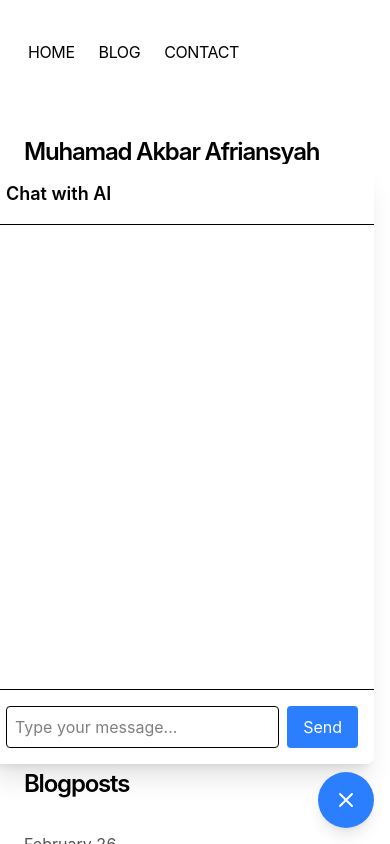
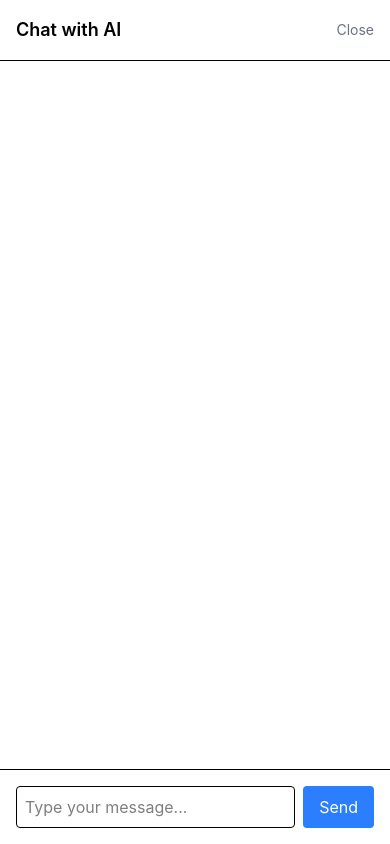
Before and after one commit to abamakbar07/personal-web, a Next.js app: page / in a window 390 px wide. Both pictures are taken after a click on the button 346 px from the left and 800 px from the top of the page. Shown: the top 844 px of the page. Built offline with nearby package versions, Linux system fonts and the light colour scheme.

Commit message:
Add mobile responsiveness and fullscreen mode to Chat component

```diff
--- a/app/components/Chat.tsx
+++ b/app/components/Chat.tsx
@@ -11,10 +11,22 @@ interface ChatMessage {
 
 export default function Chat() {
   const [isOpen, setIsOpen] = useState(false);
+  const [isFullscreen, setIsFullscreen] = useState(false);
   const [message, setMessage] = useState('');
   const [chatHistory, setChatHistory] = useState<ChatMessage[]>([]);
   const [isLoading, setIsLoading] = useState(false);
   const [isInitialized, setIsInitialized] = useState(false);
+
+  // Check if device is mobile
+  useEffect(() => {
+    const checkMobile = () => {
+      setIsFullscreen(window.innerWidth < 768);
+    };
+
+    checkMobile();
+    window.addEventListener('resize', checkMobile);
+    return () => window.removeEventListener('resize', checkMobile);
+  }, []);
 
   // Load chat history on component mount
   useEffect(() => {
@@ -37,18 +49,21 @@ export default function Chat() {
 
   const handleSubmit = async (e: React.FormEvent) => {
     e.preventDefault();
-    if (!message.trim()) return;
+    const trimmedMessage = message.trim();
+    if (!trimmedMessage) return;
+
+    // Clear input immediately
+    setMessage('');
 
     setIsLoading(true);
     const userMessage: ChatMessage = {
       role: 'user',
-      content: message,
+      content: trimmedMessage,
       timestamp: Date.now()
     };
     setChatHistory(prev => [...prev, userMessage]);
 
     try {
-      // Prepare conversation history (excluding timestamps for API)
       const messageHistory = chatHistory.map(msg => ({
         role: msg.role,
         content: msg.content
@@ -60,7 +75,7 @@ export default function Chat() {
           'Content-Type': 'application/json',
         },
         body: JSON.stringify({
-          message,
+          message: trimmedMessage,
           history: messageHistory
         }),
       });
@@ -78,7 +93,6 @@ export default function Chat() {
       setChatHistory(prev => [...prev, botMessage]);
     } catch (error) {
       console.error('Error:', error);
-      // Add error message to chat
       const errorMessage: ChatMessage = {
         role: 'system',
         content: 'Sorry, I encountered an error. Please try again.',
@@ -87,7 +101,6 @@ export default function Chat() {
       setChatHistory(prev => [...prev, errorMessage]);
     } finally {
       setIsLoading(false);
-      setMessage('');
     }
   };
 
@@ -98,10 +111,11 @@ export default function Chat() {
 
   return (
     <>
-      {/* Chat Toggle Button */}
       <button
         onClick={() => setIsOpen(!isOpen)}
-        className="fixed bottom-4 right-4 bg-blue-500 text-white p-4 rounded-full shadow-lg hover:bg-blue-600 transition-all z-50"
+        className={`fixed bottom-4 right-4 bg-blue-500 text-white p-4 rounded-full shadow-lg hover:bg-blue-600 transition-all z-50 ${
+          isOpen && isFullscreen ? 'hidden' : ''
+        }`}
       >
         <svg
           className="w-6 h-6"
@@ -127,16 +141,19 @@ export default function Chat() {
         </svg>
       </button>
 
-      {/* Chat Window */}
       <div
-        className={`fixed bottom-20 right-4 w-full max-w-sm bg-white dark:bg-black shadow-xl rounded-lg transition-all duration-300 transform ${
+        className={`fixed ${
+          isFullscreen && isOpen
+            ? 'inset-0 rounded-none'
+            : 'bottom-20 right-4 w-full max-w-sm md:max-w-md rounded-lg'
+        } bg-white dark:bg-black shadow-xl transition-all duration-300 transform ${
           isOpen ? 'scale-100 opacity-100' : 'scale-95 opacity-0 pointer-events-none'
-        } z-40 md:max-w-md`}
+        } z-40`}
       >
-        <div className="flex flex-col h-[600px] max-h-[80vh]">
-          {/* Chat Header */}
+        <div className={`flex flex-col ${isFullscreen ? 'h-screen' : 'h-[600px] max-h-[80vh]'}`}>
           <div className="p-4 border-b dark:border-neutral-800 flex justify-between items-center">
             <h3 className="text-lg font-semibold">Chat with AI</h3>
+            <div className="flex gap-2">
               {chatHistory && chatHistory.length > 0 && (
                 <button
                   onClick={handleClearChat}
@@ -145,9 +162,17 @@ export default function Chat() {
                   Clear Chat
                 </button>
               )}
+              {isFullscreen && (
+                <button
+                  onClick={() => setIsOpen(false)}
+                  className="text-sm text-gray-500 hover:text-gray-600"
+                >
+                  Close
+                </button>
+              )}
+            </div>
           </div>
 
-          {/* Chat Messages */}
           <div className="flex-1 overflow-y-auto p-4 space-y-4">
             {chatHistory && chatHistory.map((msg) => (
               <div
@@ -180,7 +205,6 @@ export default function Chat() {
             )}
           </div>
 
-          {/* Chat Input */}
           <form onSubmit={handleSubmit} className="p-4 border-t dark:border-neutral-800">
             <div className="flex gap-2">
               <input
--- a/app/utils/chatStorage.ts
+++ b/app/utils/chatStorage.ts
@@ -34,13 +34,13 @@ export const chatStorage = {
 
       // Check if data has the expected structure
       if (!parsedData.messages || !parsedData.expiryTime) {
-        this.clear();
+        chatStorage.clear();
         return [];
       }
 
       // Clear chat if expired
       if (Date.now() > parsedData.expiryTime) {
-        this.clear();
+        chatStorage.clear();
         return [];
       }
 
```
Lines whose indentation alone changed are shown as unchanged.
